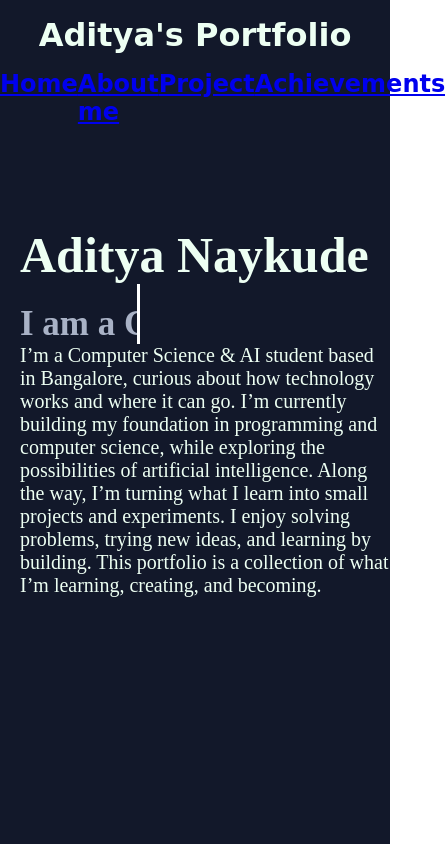
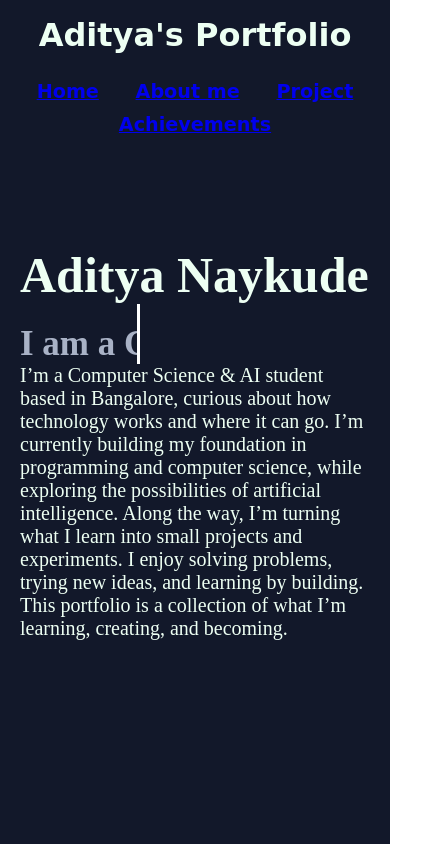
Before and after one commit to Aditya18633/webdev-project, a plain HTML site: page index.html in a window 390 px wide. Shown: the top 844 px of the page, 445 px wide, since content can reach past the window. Drawn offline with Linux system fonts and the light colour scheme.

Commit message:
Refactor styles for option and content classes

```diff
--- a/stylehome.css
+++ b/stylehome.css
@@ -119,12 +119,16 @@ h6{
     }
 
    .option {
-        font-size: 1.5rem;
+    font-size: 1.2rem;
+    flex-wrap: wrap;
+    gap: 10px;
+    padding: 10px;
 }
 
     .content {
     height: auto;
     min-height: 100vh;
+    overflow: hidden;
 }
 
     h1 {
@@ -141,6 +145,8 @@ h6{
 
   .contentpro {
     padding-left: 20px;
+    padding-right: 20px;
+    max-width: 100%;
     font-size: 20px;
 }
 
```
Lines whose indentation alone changed are shown as unchanged.
